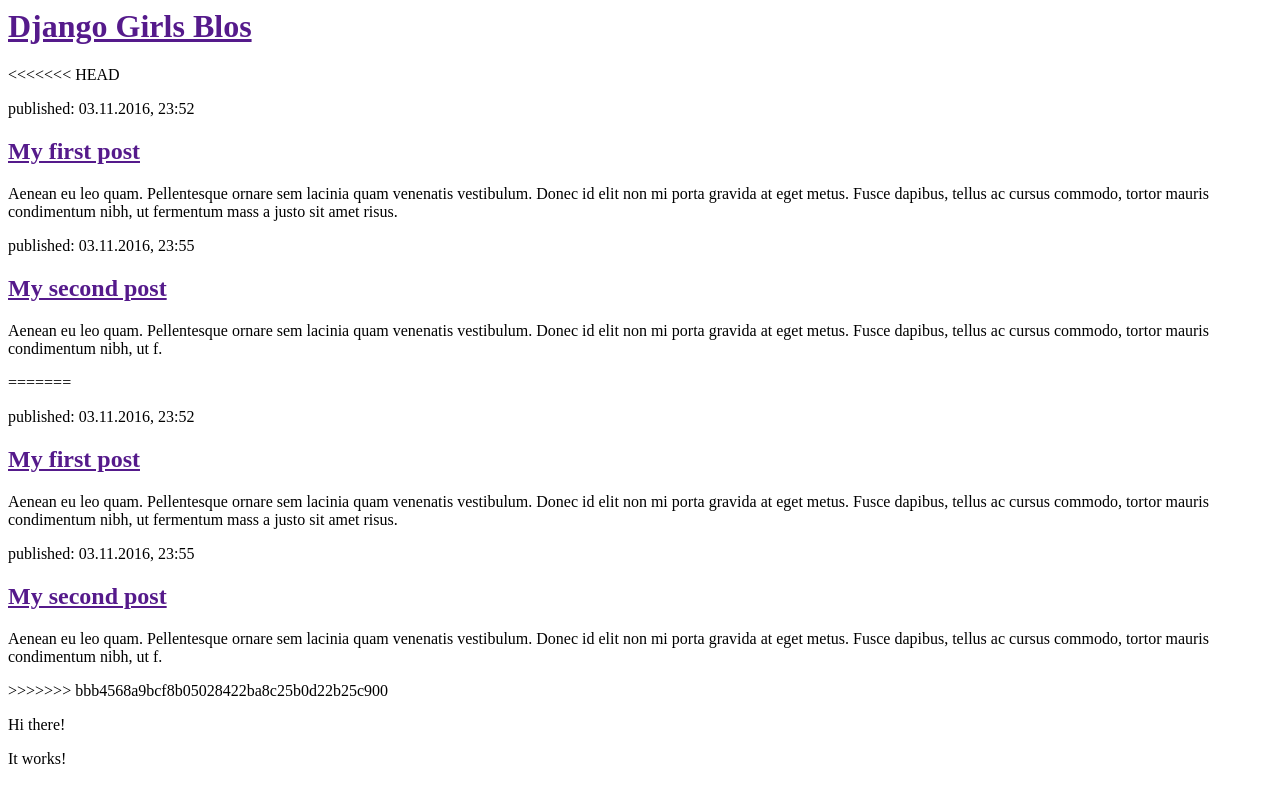
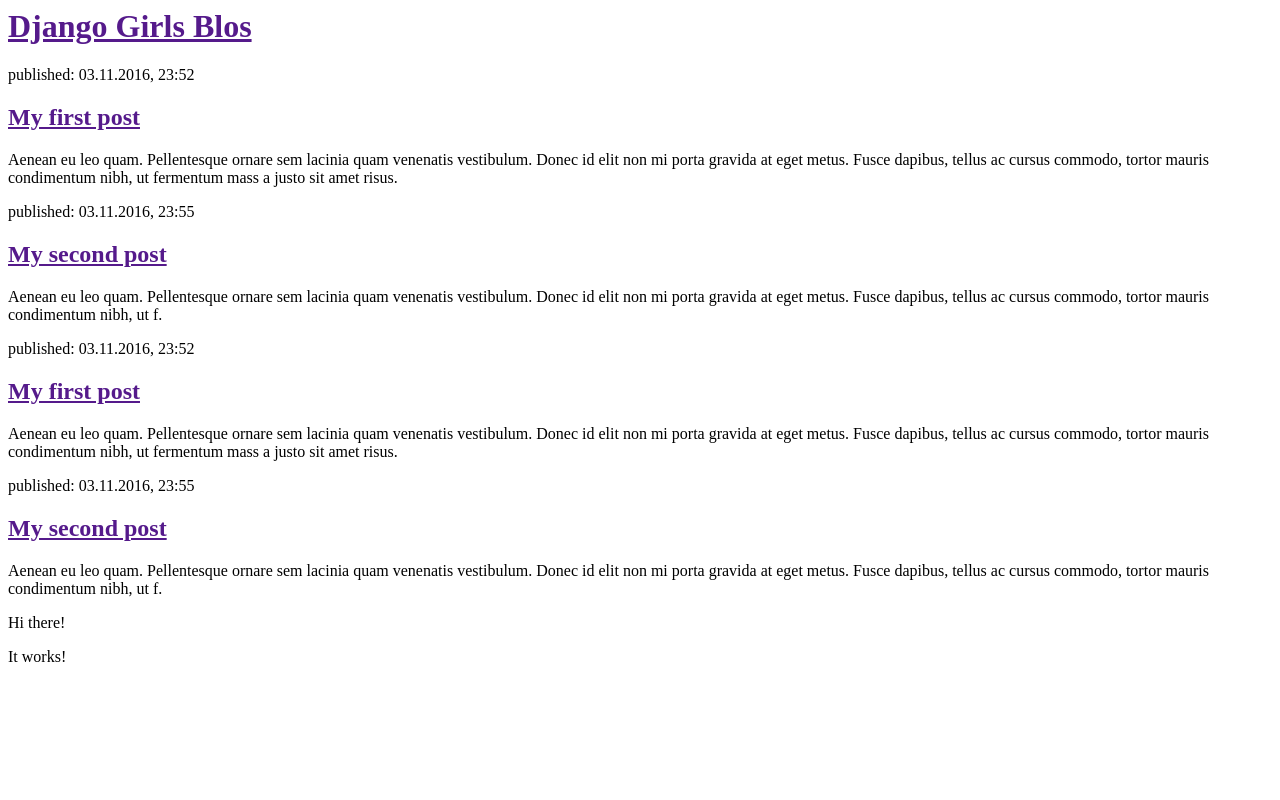
Before and after one commit to amimenezes/my-first-blog, a Django app: template blog/templates/blog/post_list.html in a window 1280 px wide. Run offline with Django 3.2, Linux system fonts and the light colour scheme; the template is opened without the code that fills it, so the values that code supplies are empty; parts of the project's set-up code (start-up, migrations or seed data) failed here and were passed over.

Commit message:
Correções!!!

```diff
--- a/blog/templates/blog/post_list.html
+++ b/blog/templates/blog/post_list.html
@@ -6,7 +6,6 @@
         <div>
             <h1><a href="">Django Girls Blos</a></h1>
         </div>
-<<<<<<< HEAD
 
         <div>
             <p>published: 03.11.2016, 23:52</p>
@@ -19,8 +18,6 @@
             <h2><a href="">My second post</a></h2>
             <p>Aenean eu leo quam. Pellentesque ornare sem lacinia quam venenatis vestibulum. Donec id elit non mi porta gravida at eget metus. Fusce dapibus, tellus ac cursus commodo, tortor mauris condimentum nibh, ut f.</p>
         </div>
-
-=======
 
         {% for post in posts %}
 
@@ -48,7 +45,6 @@
             <p>Aenean eu leo quam. Pellentesque ornare sem lacinia quam venenatis vestibulum. Donec id elit non mi porta gravida at eget metus. Fusce dapibus, tellus ac cursus commodo, tortor mauris condimentum nibh, ut f.</p>
         {{posts}}
 
->>>>>>> bbb4568a9bcf8b05028422ba8c25b0d22b25c900
         <p>Hi there!</p>
         <p>It works!</p>
     </body>
```
